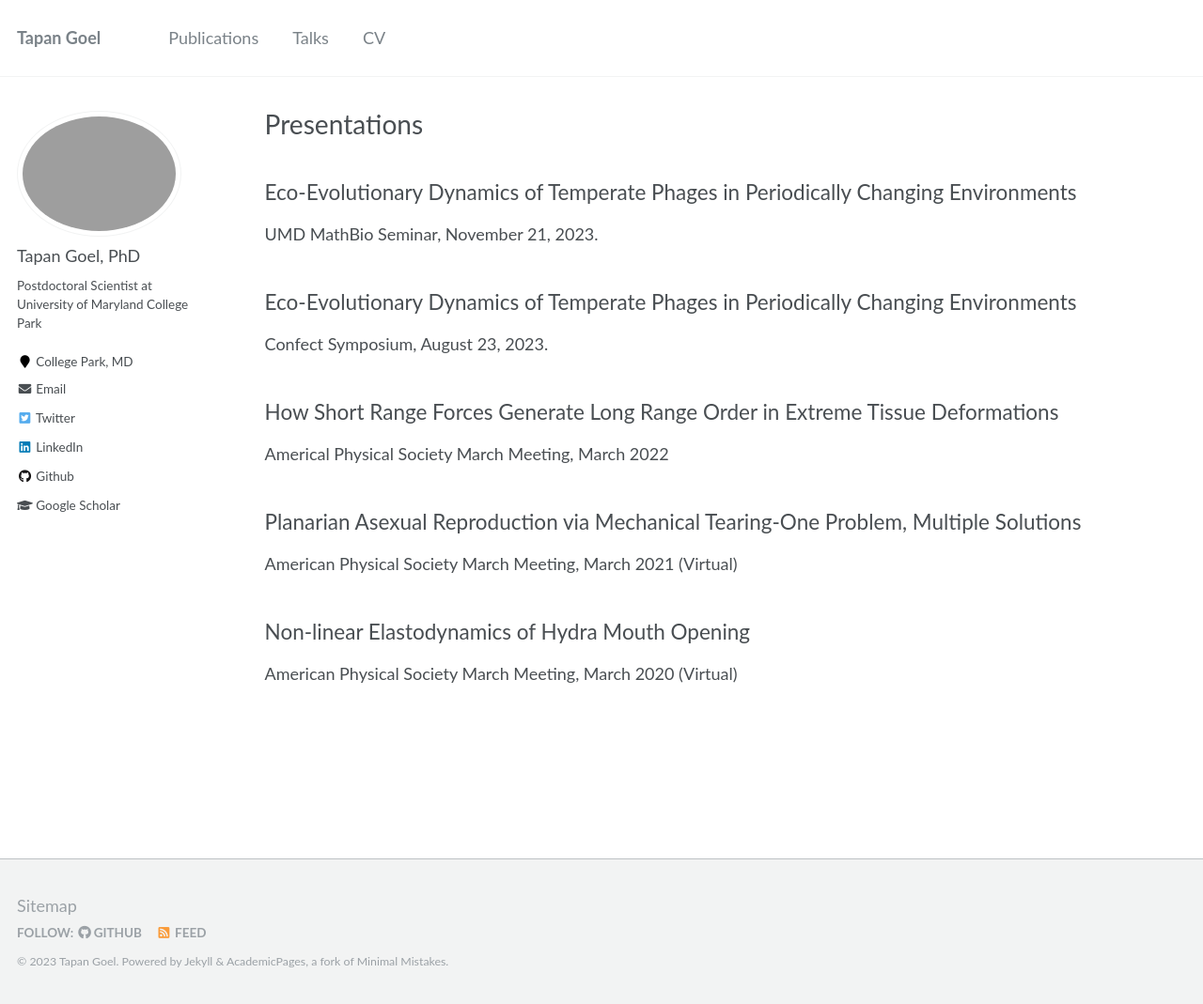
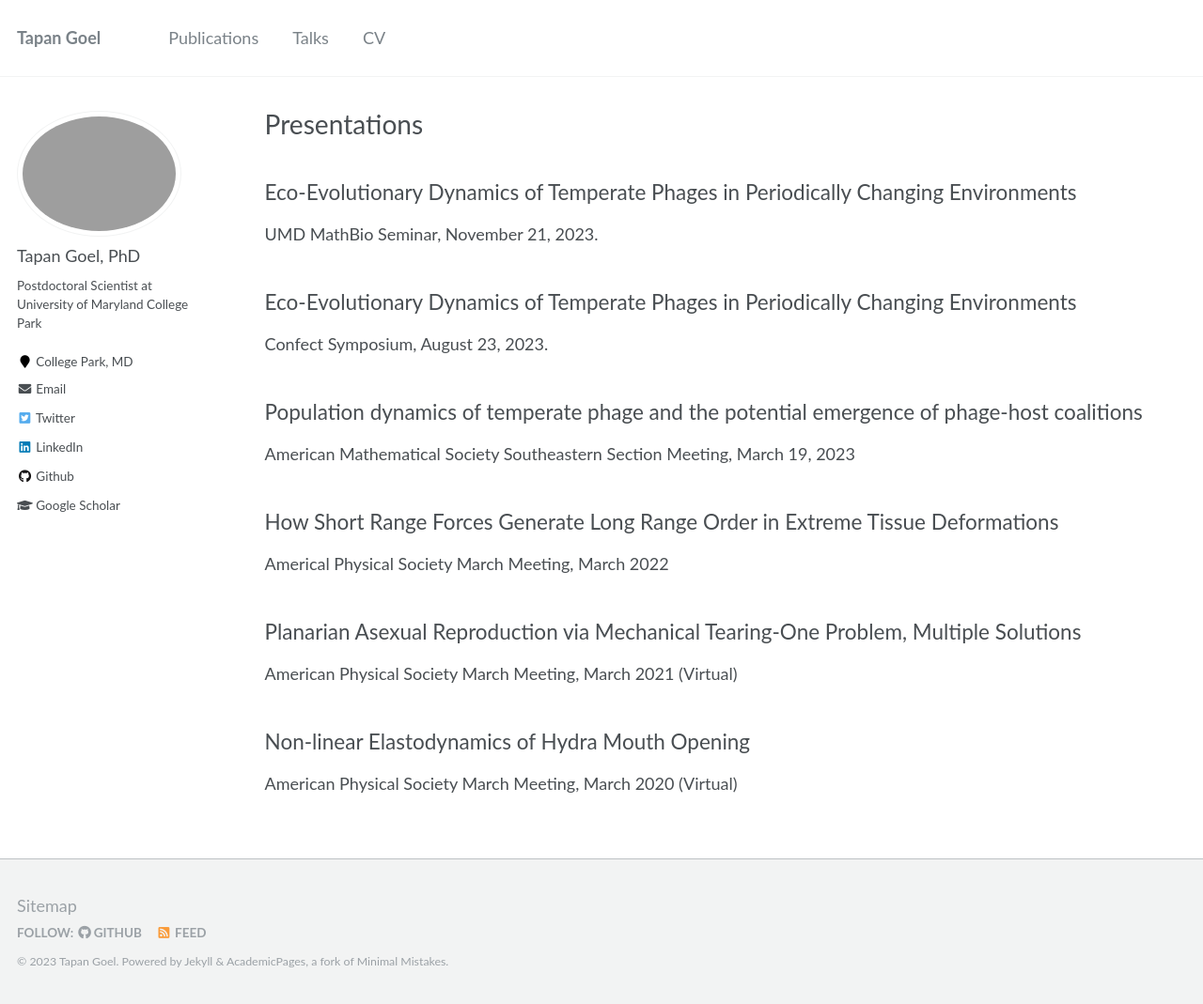
Before and after one commit to tapangoel1994/tapangoel1994.github.io, a Jekyll site: the page built from _pages/talks.md, in a window 1280 px wide and 1070 px high. Shown: the whole window at 94% size. Built offline with Jekyll 4.4.1, drawn with Linux system fonts in a browser that asks for light colours.

Commit message:
Update talks.md

```diff
--- a/_pages/talks.md
+++ b/_pages/talks.md
@@ -11,6 +11,9 @@ UMD MathBio Seminar, November 21, 2023.
 ## Eco-Evolutionary Dynamics of Temperate Phages in Periodically Changing Environments
 Confect Symposium, August 23, 2023.
 
+## Population dynamics of temperate phage and the potential emergence of phage-host coalitions
+American Mathematical Society Southeastern Section Meeting, March 19, 2023
+
 ## How Short Range Forces Generate Long Range Order in Extreme Tissue Deformations
 Americal Physical Society March Meeting, March 2022
 
```
